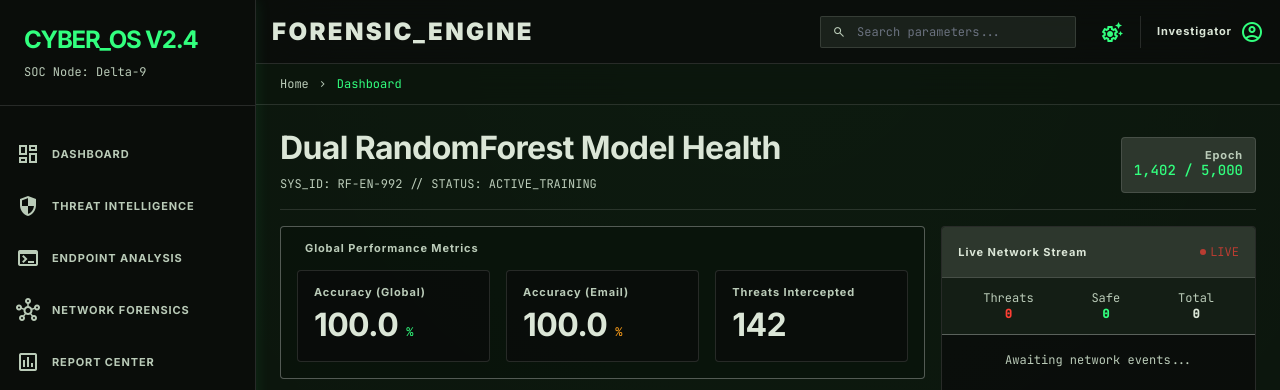
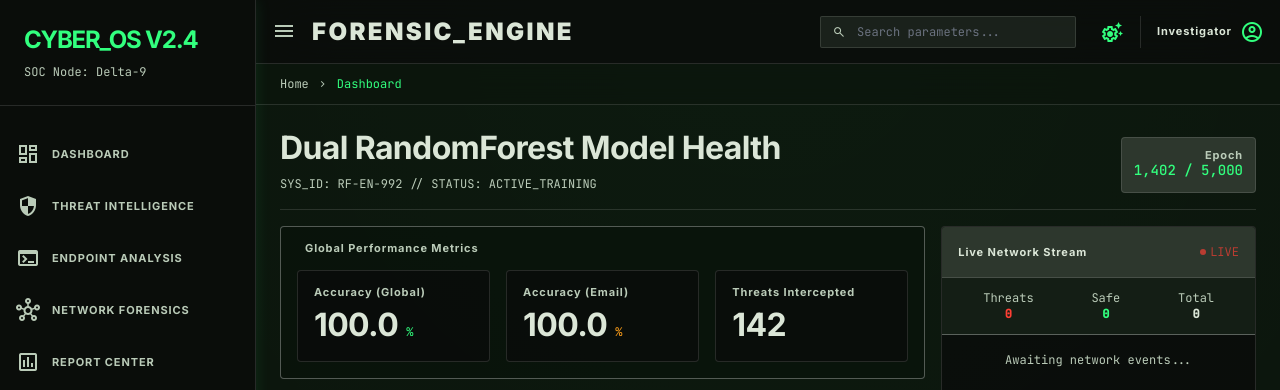
Before and after one commit to saiharsha0546-dot/ai-phishing-forensics-engine, a Flask app: page / in a window 1280 px wide. Shown: the top 390 px of the page. Run offline with Flask 3, Linux system fonts and the light colour scheme; data that the repository does not hold is empty; some libraries are stand-ins or nearby versions.

Commit message:
fix: map leaflet bug, undefined shap feature labels, and add sidebar toggle

```diff
--- a/static/js/dashboard.js
+++ b/static/js/dashboard.js
@@ -21,7 +21,43 @@ document.addEventListener('DOMContentLoaded', () => {
     try { initSocketIO(); } catch (e) { console.warn("Socket.IO init error:", e); }
     try { initTabs(); } catch (e) { console.warn("Tabs init error:", e); }
     try { initKeyboardShortcuts(); } catch (e) { console.warn("Shortcuts init error:", e); }
+    try { initSidebarToggle(); } catch (e) { console.warn("Sidebar toggle init error:", e); }
 });
+
+// --- Sidebar Toggle Logic ---
+function initSidebarToggle() {
+    const toggleBtn = document.getElementById('sidebar-toggle');
+    const sidebar = document.getElementById('main-sidebar');
+    const navbar = document.getElementById('top-navbar');
+    const main = document.getElementById('main-content');
+    const footer = document.getElementById('main-footer');
+
+    if (!toggleBtn || !sidebar) return;
+
+    toggleBtn.addEventListener('click', () => {
+        if (sidebar.classList.contains('-translate-x-full')) {
+            // Open sidebar
+            sidebar.classList.remove('-translate-x-full');
+            navbar.classList.remove('left-0', 'w-full');
+            navbar.classList.add('left-64', 'w-[calc(100%-16rem)]');
+            main.classList.remove('ml-0');
+            main.classList.add('ml-64');
+            footer.classList.remove('left-0', 'w-full');
+            footer.classList.add('left-64', 'w-[calc(100%-16rem)]');
+        } else {
+            // Close sidebar
+            sidebar.classList.add('-translate-x-full');
+            navbar.classList.remove('left-64', 'w-[calc(100%-16rem)]');
+            navbar.classList.add('left-0', 'w-full');
+            main.classList.remove('ml-64');
+            main.classList.add('ml-0');
+            footer.classList.remove('left-64', 'w-[calc(100%-16rem)]');
+            footer.classList.add('left-0', 'w-full');
+        }
+
+        setTimeout(() => { if (threatMapInstance) threatMapInstance.invalidateSize(); }, 350);
+    });
+}
 
 // --- Tab Logic ---
 function initTabs() {
@@ -693,7 +729,13 @@ function addGeoMarker(geo, label, proba, isLiveFocus = false) {
 
     const layers = mapMarkersLayer.getLayers();
     if (layers.length > 25) mapMarkersLayer.removeLayer(layers[0]);
-    if (isLiveFocus && threatMapInstance) threatMapInstance.flyTo([geo.lat, geo.lon], 4, { animate: true, duration: 1.5 });
+
+    if (isLiveFocus && threatMapInstance) {
+        const mapContainer = document.getElementById('threatMap');
+        if (mapContainer && mapContainer.offsetHeight > 0) {
+            threatMapInstance.flyTo([geo.lat, geo.lon], 4, { animate: true, duration: 1.5 });
+        }
+    }
 }
 
 function renderShapBars(containerId, barsId, shapData) {
@@ -706,7 +748,7 @@ function renderShapBars(containerId, barsId, shapData) {
     if (shapData.positive_forces) {
         shapData.positive_forces.forEach(item => {
             barsElem.innerHTML += `<div class="flex items-center gap-2">
-                <span class="w-24 truncate" title="${item.feature}">${item.feature}</span>
+                <span class="w-24 truncate" title="${item.name}">${item.name}</span>
                 <div class="flex-1 bg-surface-variant h-2 rounded"><div class="bg-neon-crimson h-full rounded shadow-[0_0_8px_rgba(255,63,52,0.6)]" style="width: ${Math.min(100, Math.abs(item.contribution) * 2.5)}%;"></div></div>
                 <span class="text-neon-crimson w-12 text-right">+${item.contribution}%</span>
             </div>`;
@@ -715,7 +757,7 @@ function renderShapBars(containerId, barsId, shapData) {
     if (shapData.negative_forces) {
         shapData.negative_forces.forEach(item => {
             barsElem.innerHTML += `<div class="flex items-center gap-2">
-                <span class="w-24 truncate" title="${item.feature}">${item.feature}</span>
+                <span class="w-24 truncate" title="${item.name}">${item.name}</span>
                 <div class="flex-1 bg-surface-variant h-2 rounded"><div class="bg-cyber-lime h-full rounded shadow-[0_0_8px_rgba(50,255,126,0.6)]" style="width: ${Math.min(100, Math.abs(item.contribution) * 2.5)}%;"></div></div>
                 <span class="text-cyber-lime w-12 text-right">-${item.contribution}%</span>
             </div>`;
--- a/templates/index.html
+++ b/templates/index.html
@@ -119,8 +119,11 @@
 </head>
 <body class="bg-background text-on-surface font-body-md min-h-screen selection:bg-cyber-lime selection:text-background">
 
-<nav class="fixed top-0 right-0 left-64 h-16 border-b border-glass-stroke bg-glass-fill dark:bg-glass-fill flex justify-between items-center px-gutter w-[calc(100%-16rem)] z-50 glass-panel">
+<nav id="top-navbar" class="fixed top-0 right-0 left-64 h-16 border-b border-glass-stroke bg-glass-fill dark:bg-glass-fill flex justify-between items-center px-gutter w-[calc(100%-16rem)] z-50 glass-panel transition-all duration-300">
 <div class="flex items-center gap-4">
+<button id="sidebar-toggle" class="text-on-surface-variant hover:text-cyber-lime transition-colors">
+<span class="material-symbols-outlined text-2xl">menu</span>
+</button>
 <span class="font-headline-md text-headline-md font-black text-on-surface tracking-widest uppercase">FORENSIC_ENGINE</span>
 </div>
 <div class="flex items-center gap-6">
@@ -138,7 +141,7 @@
 </div>
 </nav>
 
-<aside class="h-screen w-64 fixed left-0 top-0 border-r border-glass-stroke bg-glass-fill dark:bg-glass-fill flex flex-col backdrop-blur-[24px] shadow-[0_0_15px_rgba(50,255,126,0.1)] z-50">
+<aside id="main-sidebar" class="h-screen w-64 fixed left-0 top-0 border-r border-glass-stroke bg-glass-fill dark:bg-glass-fill flex flex-col backdrop-blur-[24px] shadow-[0_0_15px_rgba(50,255,126,0.1)] z-50 transition-transform duration-300 transform">
 <div class="p-6 border-b border-glass-stroke flex flex-col gap-2">
 <h1 class="font-headline-md text-headline-md font-bold text-cyber-lime uppercase tracking-tighter">CYBER_OS v2.4</h1>
 <span class="font-code-sm text-code-sm text-on-surface-variant">SOC Node: Delta-9</span>
@@ -185,7 +188,7 @@
 </div>
 </aside>
 
-<main class="ml-64 pt-16 pb-8 min-h-screen bg-background relative z-0">
+<main id="main-content" class="ml-64 pt-16 pb-8 min-h-screen bg-background relative z-0 transition-all duration-300">
 <nav class="sticky top-16 z-30 bg-background/80 backdrop-blur-md border-b border-glass-stroke px-container-margin py-3">
   <div class="max-w-7xl mx-auto flex items-center gap-2 font-code-sm text-xs text-on-surface-variant">
     <span class="hover:text-cyber-lime cursor-pointer">Home</span>
@@ -481,7 +484,7 @@
 </div>
 </main>
 
-<footer class="fixed bottom-0 right-0 left-64 h-8 border-t border-glass-stroke bg-surface-container-lowest flex items-center justify-between px-gutter w-[calc(100%-16rem)] z-40 overflow-hidden">
+<footer id="main-footer" class="fixed bottom-0 right-0 left-64 h-8 border-t border-glass-stroke bg-surface-container-lowest flex items-center justify-between px-gutter w-[calc(100%-16rem)] z-40 overflow-hidden transition-all duration-300">
 <span class="font-code-sm text-cyber-lime whitespace-nowrap opacity-80">© 2026 OBSIDIAN FORENSICS</span>
 <div class="flex gap-8 whitespace-nowrap overflow-hidden relative flex-1 ml-8">
 <div class="marquee-scroll flex gap-8 font-label-caps text-label-caps text-on-surface-variant w-full">
```
